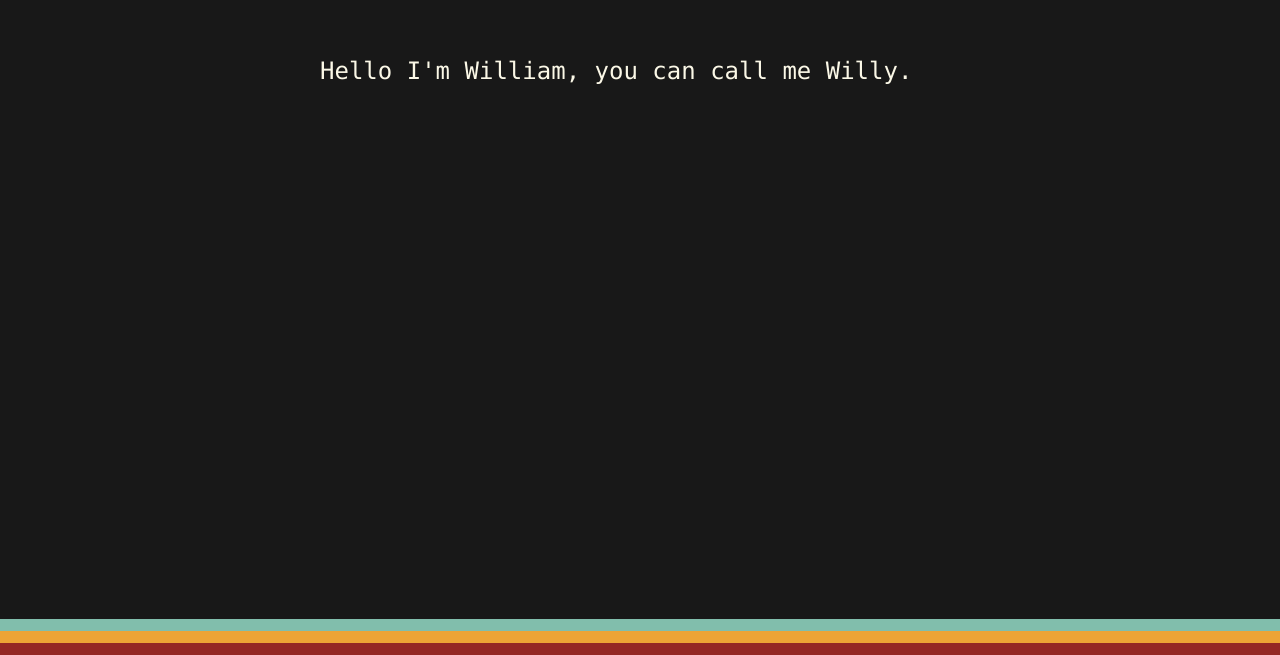
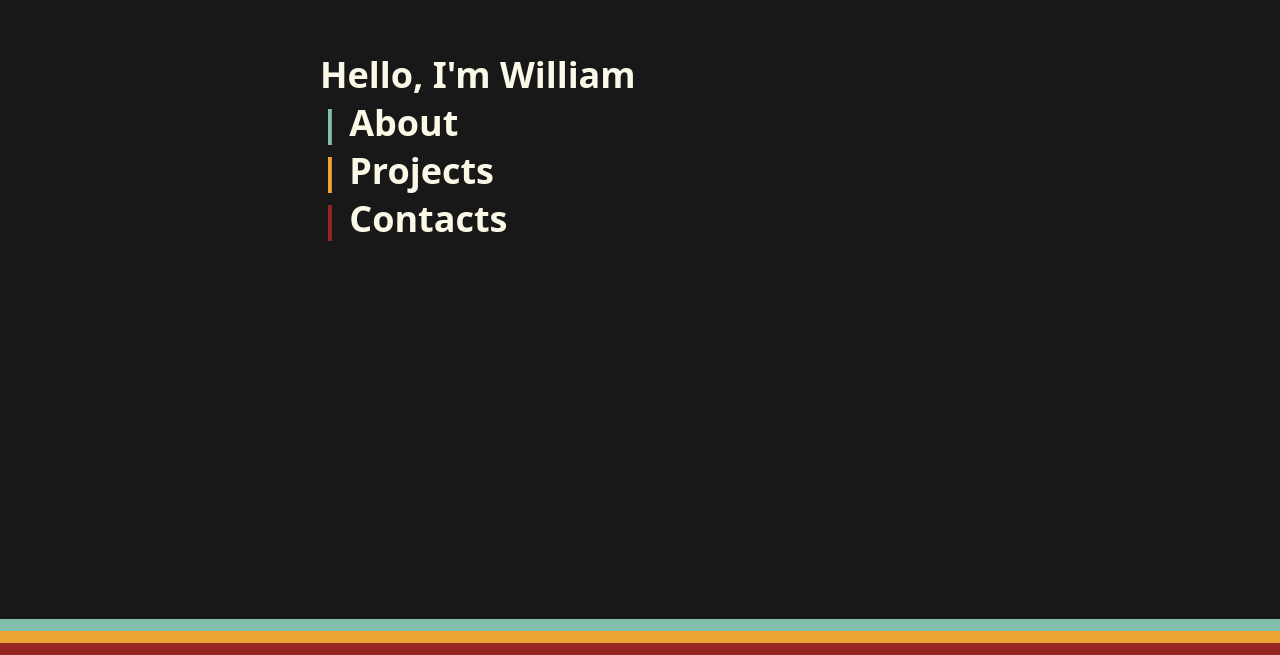
Before and after one commit to wjhuang98/portfolio, a React (Vite) app: page / in a window 1280 px wide. Shown: the part 145-800 px from the top of the page. Built offline with nearby package versions, Linux system fonts and the light colour scheme.

Commit message:
added neue font and added more text to front page

```diff
--- a/src/App.tsx
+++ b/src/App.tsx
@@ -5,9 +5,20 @@ function App() {
       {/* bg-[#181818] dark */}
       {/* bg-[#d7c9b0] beige */}
       <div className="flex flex-col bg-[#181818] h-screen justify-center items-center">
-        <p className="h-1/2 w-1/2 text-2xl font-mono text-[#fbf8e7]">
-          Hello I'm William, you can call me Willy.
-        </p>
+        <div className="h-1/2 w-1/2 text-4xl font-semibold font-neue text-[#fbf8e7]">
+          <p>
+            Hello, I'm William
+          </p>
+          <p className="pt-2">
+            <span className="text-[#81beac]">|</span> About
+          </p>
+          <p className="pt-2">
+            <span className="text-[#eda435]">|</span> Projects
+          </p>
+          <p className="pt-2">
+            <span className="text-[#942724]">|</span> Contacts
+          </p>
+        </div>
         <div className="flex flex-col fixed bottom-0 w-full">
           <div className="h-3 w-full bg-[#81beac]"></div>
           <div className="h-3 w-full bg-[#eda435]"></div>
--- a/src/index.css
+++ b/src/index.css
@@ -1,3 +1,5 @@
 @tailwind base;
 @tailwind components;
 @tailwind utilities;
+
+@url("https://use.typekit.net/wmk0uov.css")
--- a/tailwind.config.js
+++ b/tailwind.config.js
@@ -2,7 +2,11 @@
 export default {
   content: ['./src/**/*.html', './src/**/*.js', './src/**/*.tsx'],
   theme: {
-    extend: {},
+    extend: {
+      fontfamily: {
+        'neue': ['Neue Haas Grotesk', 'sans-serif'],
+      }
+    },
   },
   plugins: [],
 }
```
